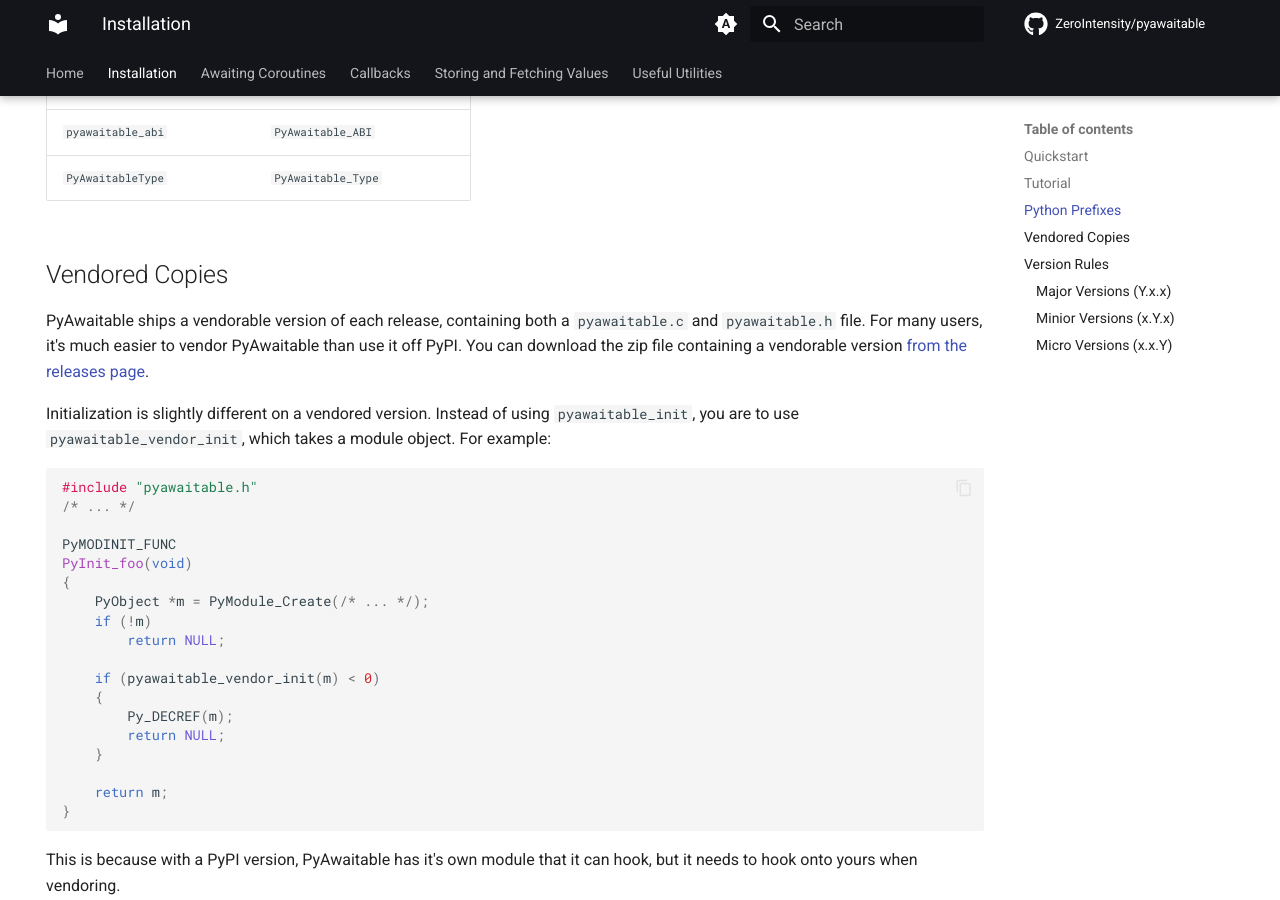
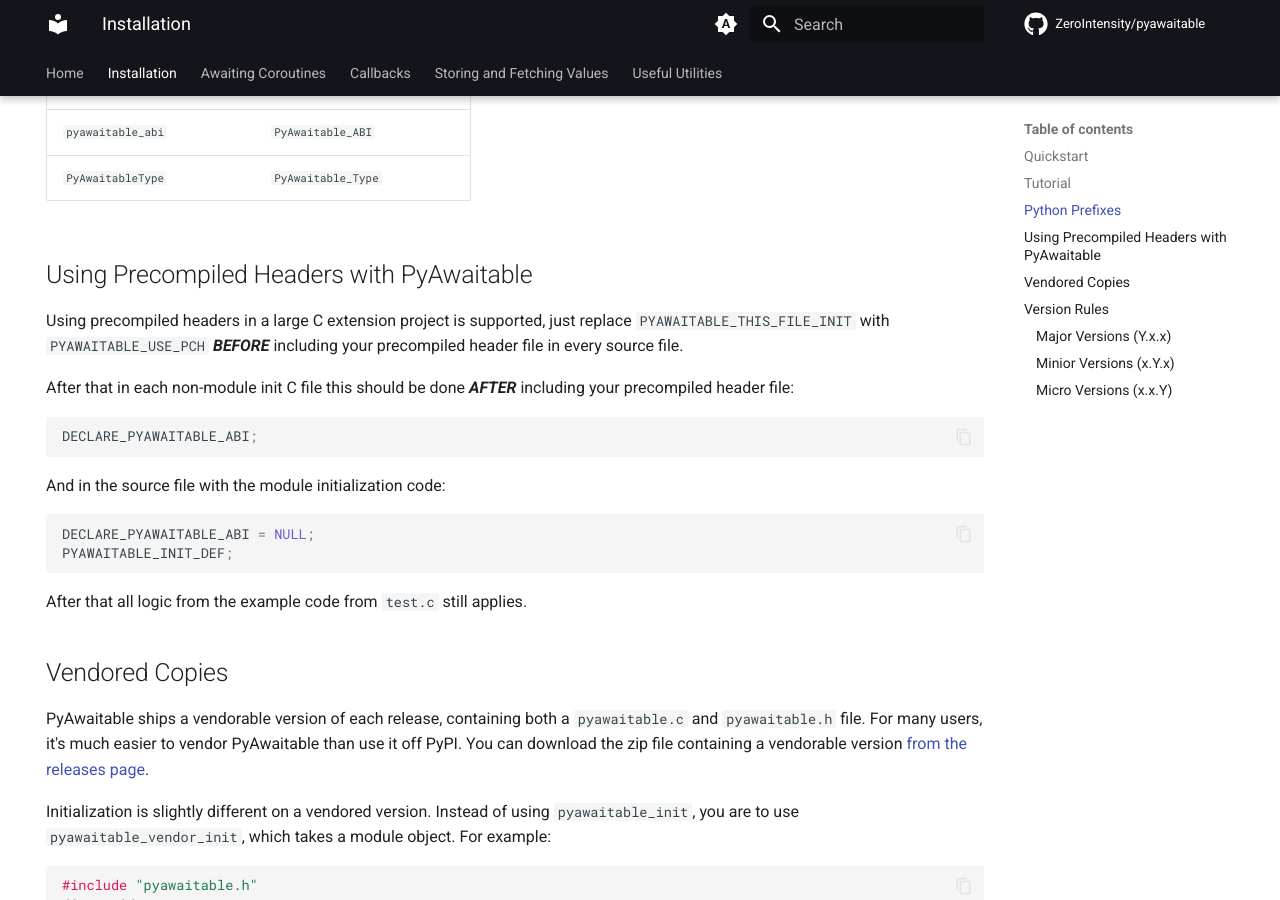
Before and after one commit to ZeroIntensity/pyawaitable, an MkDocs documentation site: the page built from docs/installation.md, in a window 1280 px wide and 900 px high, scrolled down 4263 px. Built offline with MkDocs 1.6.1 and Material for MkDocs 9.7.7, drawn with Linux system fonts in a browser that asks for light colours; comment, search, counter and statistics services are not loaded.

Commit message:
Make pyawaitable.h support precompiled headers.
This change makes it possible to have pyawaitable included inside of a precompiled header. Precompiled headers can sometimes make large C extensions compile faster so this change could benefit some users.

````diff
--- a/docs/installation.md
+++ b/docs/installation.md
@@ -191,6 +191,25 @@ The complete mapping of names to their Python API counterparts are:
 | `pyawaitable_abi`            | `PyAwaitable_ABI`             |
 | `PyAwaitableType`            | `PyAwaitable_Type`            |
 
+## Using Precompiled Headers with PyAwaitable
+
+Using precompiled headers in a large C extension project is supported, just replace `PYAWAITABLE_THIS_FILE_INIT` with `PYAWAITABLE_USE_PCH` ***BEFORE*** including your precompiled header file in every source file.
+
+After that in each non-module init C file this should be done ***AFTER*** including your precompiled header file:
+
+```c
+DECLARE_PYAWAITABLE_ABI;
+```
+
+And in the source file with the module initialization code:
+
+```c
+DECLARE_PYAWAITABLE_ABI = NULL;
+PYAWAITABLE_INIT_DEF;
+```
+
+After that all logic from the example code from `test.c` still applies.
+
 ## Vendored Copies
 
 PyAwaitable ships a vendorable version of each release, containing both a `pyawaitable.c` and `pyawaitable.h` file. For many users, it's much easier to vendor PyAwaitable than use it off PyPI. You can download the zip file containing a vendorable version [from the releases page](https://github.com/ZeroIntensity/pyawaitable/releases).
````
Also changed, not shown: 2 other files.
